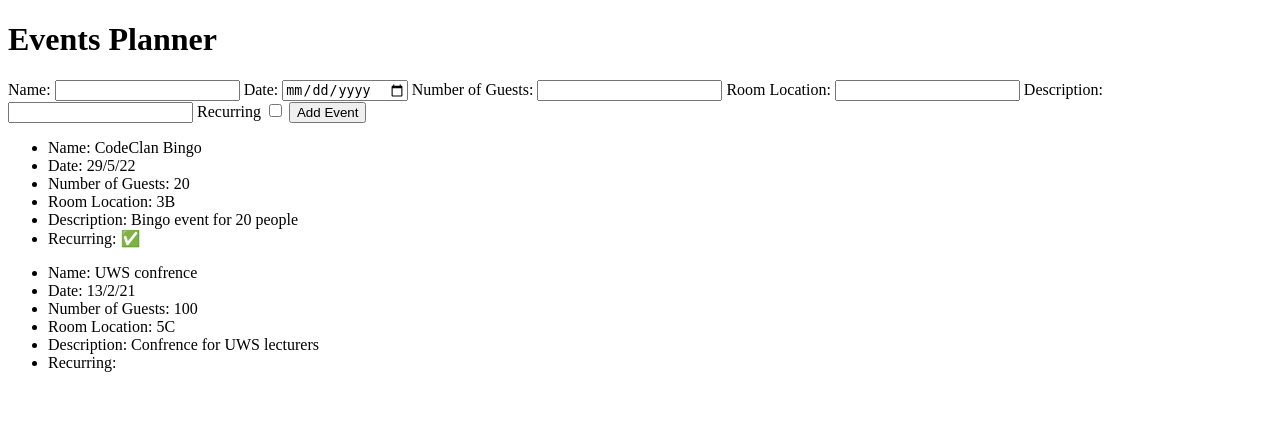
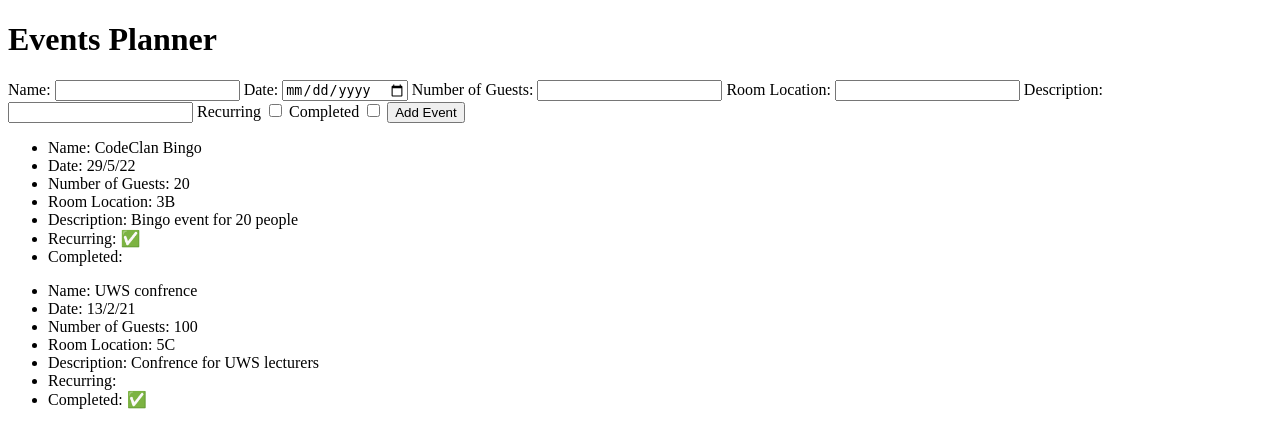
Before and after one commit to cameronjwils/FlaskLab, a Flask app: page /Home in a window 1280 px wide. Shown: the top 448 px of the page. Run offline with Flask 2, Linux system fonts and the light colour scheme.

Commit message:
Third Commit

```diff
--- a/controllers/controller.py
+++ b/controllers/controller.py
@@ -15,12 +15,7 @@ def add_event():
     event_room_location = request.form['room_location']
     event_description = request.form['description']
     event_recurring = True if 'recurring' in request.form else False
-
-    # completed = request.form['completed']
-    # if (completed != "True"):
-    #     event_completed = False
-    # else:
-    #     event_completed = True
-    new_event = Event(event_name, event_date, event_number_of_guests, event_room_location, event_description, event_recurring)
+    event_completed = True if 'completed' in request.form else False
+    new_event = Event(event_name, event_date, event_number_of_guests, event_room_location, event_description, event_recurring, event_completed)
     add_new_event(new_event)
     return render_template('index.html', title = "Home", events=events)
--- a/models/event.py
+++ b/models/event.py
@@ -1,9 +1,10 @@
 class Event():
 
-    def __init__(self, date, name, no_of_guests, room_location, description, recurring):
+    def __init__(self, date, name, no_of_guests, room_location, description, recurring, completed):
         self.date = date
         self.name = name
         self.no_of_guests = no_of_guests
         self.room_location = room_location
         self.description = description
         self.recurring = recurring
+        self.completed = completed
--- a/models/events.py
+++ b/models/events.py
@@ -1,7 +1,7 @@
 from models.event import *
 
-event1 = Event("29/5/22", "CodeClan Bingo", 20, "3B", "Bingo event for 20 people", True)
-event2 = Event("13/2/21", "UWS confrence", 100,"5C", "Confrence for UWS lecturers", False)
+event1 = Event("29/5/22", "CodeClan Bingo", 20, "3B", "Bingo event for 20 people", True, False)
+event2 = Event("13/2/21", "UWS confrence", 100,"5C", "Confrence for UWS lecturers", False, True)
 
 events = [event1, event2]
 
--- a/templates/index.html
+++ b/templates/index.html
@@ -22,8 +22,8 @@
         <input type="text" name="description" id="description">
         <label for="recurring">Recurring</label>
         <input type="checkbox" name="recurring" id="recurring">
-        <!-- <label for="completed">Completed</label>
-        <input type="checkbox" name="completed" value="True" id="completed"> -->
+        <label for="completed">Completed</label>
+        <input type="checkbox" name="completed" value="True" id="completed">
         <input type="submit" value="Add Event">
       </form>
 
@@ -39,6 +39,9 @@
             <li>Recurring: {% if event.recurring %}
                             <span>&#9989;</span>
                             {% endif %}</li>
+            <li>Completed: {% if event.completed %}
+                            <span>&#9989;</span>
+                            {% endif %}</li>
         </ul>
     </p>
     </div>
```
